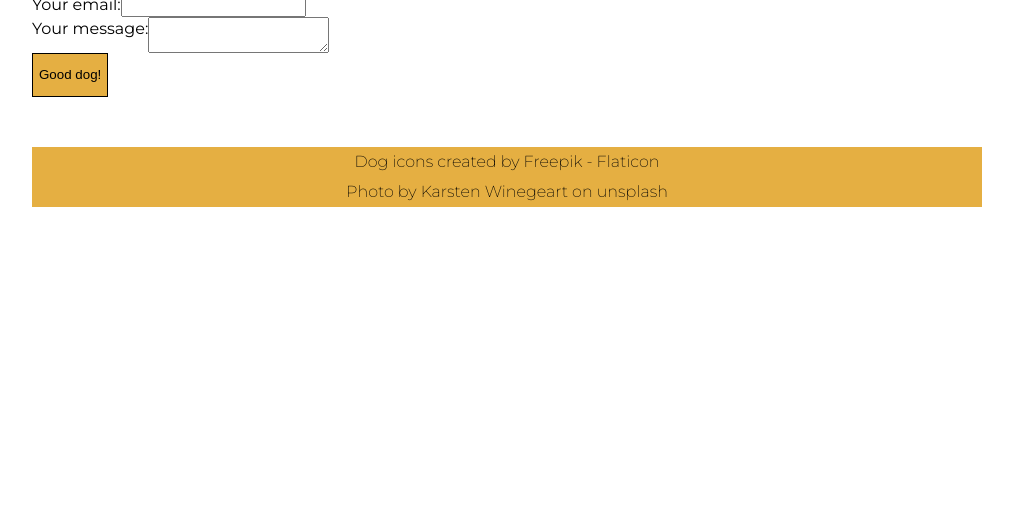
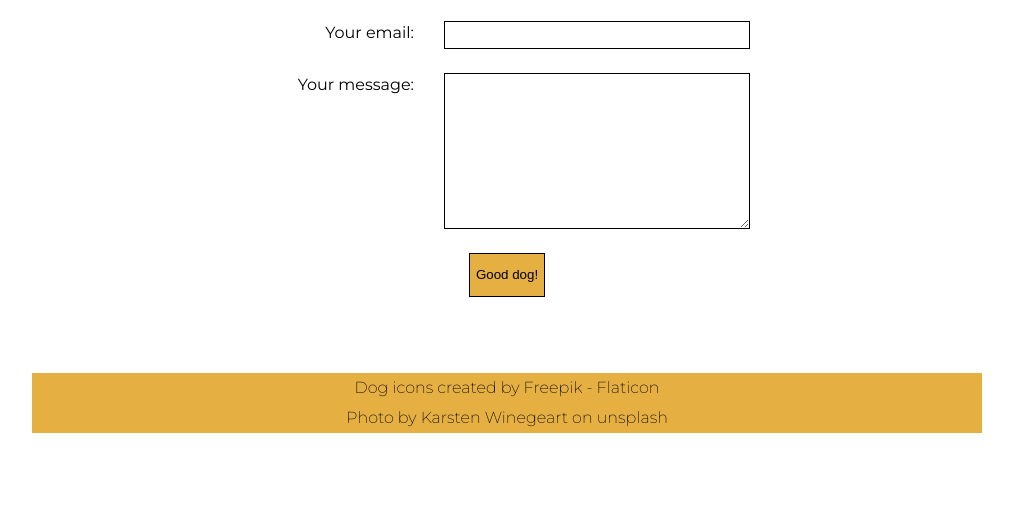
Before and after one commit to DionEmary/assignment-3-cprg, a plain HTML site: page pages/contact.html in a window 1280 px wide. Shown: the part 272-800 px from the top of the page, without its empty margins (133-1146 px from the left). Drawn offline with Linux system fonts and the light colour scheme.

Commit message:
Finished CSS, Working on Contact.JS next

```diff
--- a/scripts/contact.js
+++ b/scripts/contact.js
@@ -1,3 +1,12 @@
 // when the "submit-button" is clicked, the contents of the contact-page are replaced with a single <p> element that reads "Thank you for your message" in size 24 font.
+let contactPage = document.getElementById('contact-page')
+let submitButton = document.getElementById('submit-button')
+
+submitButton.addEventListener('click', submit)
+
+function submit() {
+
+}
+
 
 // hint: you can change the style of an element by modifying the value of that element's .style.fontSize, or by updating its .classList.
--- a/styles/styles.css
+++ b/styles/styles.css
@@ -235,3 +235,35 @@ header img {
     - all form input, textarea, and and button elements will have the same font as the rest of the page, a line-height of 24px, a font-size of 16px, and the same border as other buttons on the site. There will be 24px of space below each of these elements.
     - the edges of the button will line up exactly with the text-area element. HINT: time for some math!
 */
+
+.contact {
+    height: 420px;
+    text-align: center;
+}
+
+.contact div {
+    justify-content: center;
+    margin: 0 12px;
+}
+
+.contact label {
+    width: 150px;
+    text-align: right;
+}
+
+.contact input, .contact textarea {
+    margin-left: 30px;
+    width: 300px;
+    border: black solid 1px;
+}
+
+.contact textarea {
+    height: 150px;
+}
+
+.contact input, .contact textarea, .contact label {
+    font-family: 'Montserrat', sans-serif;
+    line-height: 24px;
+    font-size: 16px;
+    margin-bottom: 24px;
+}
```
